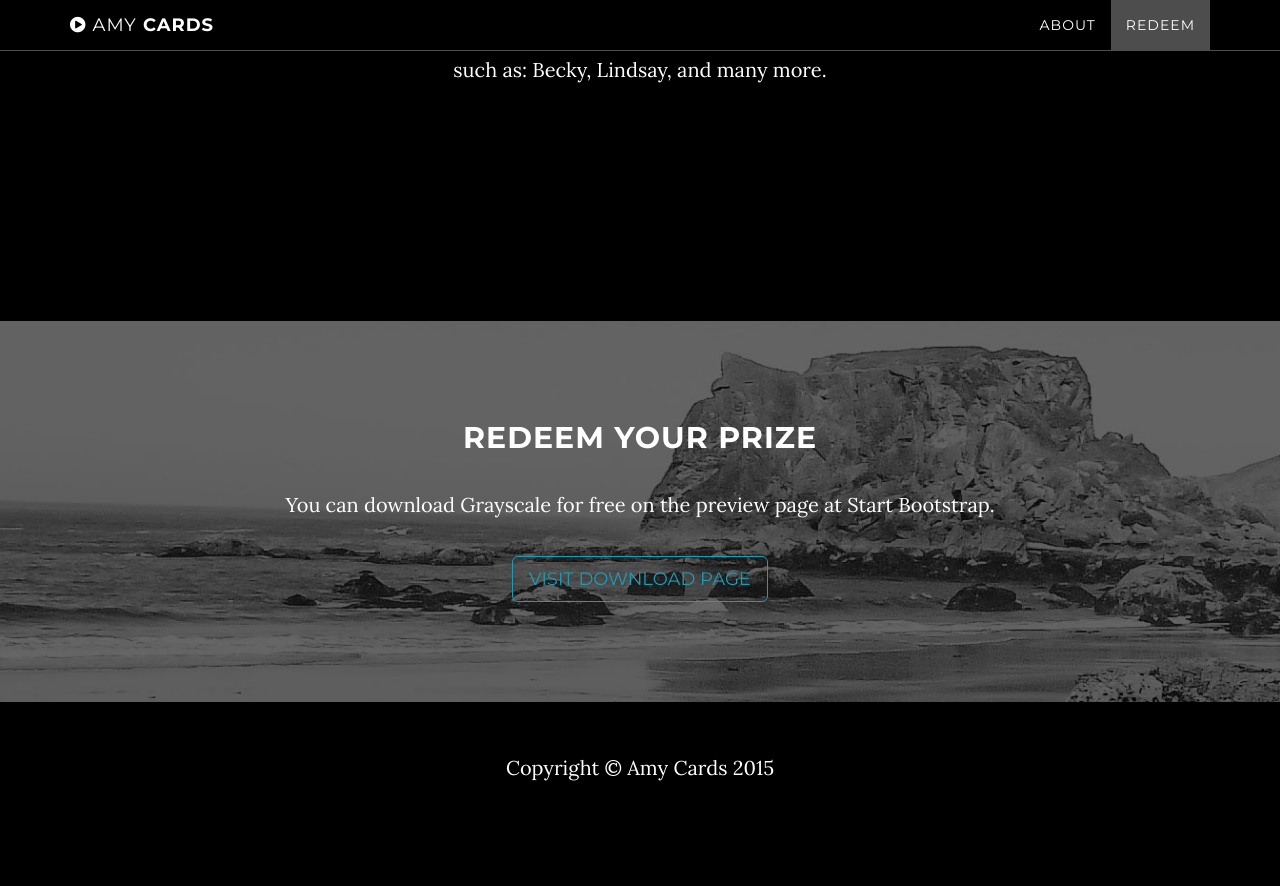
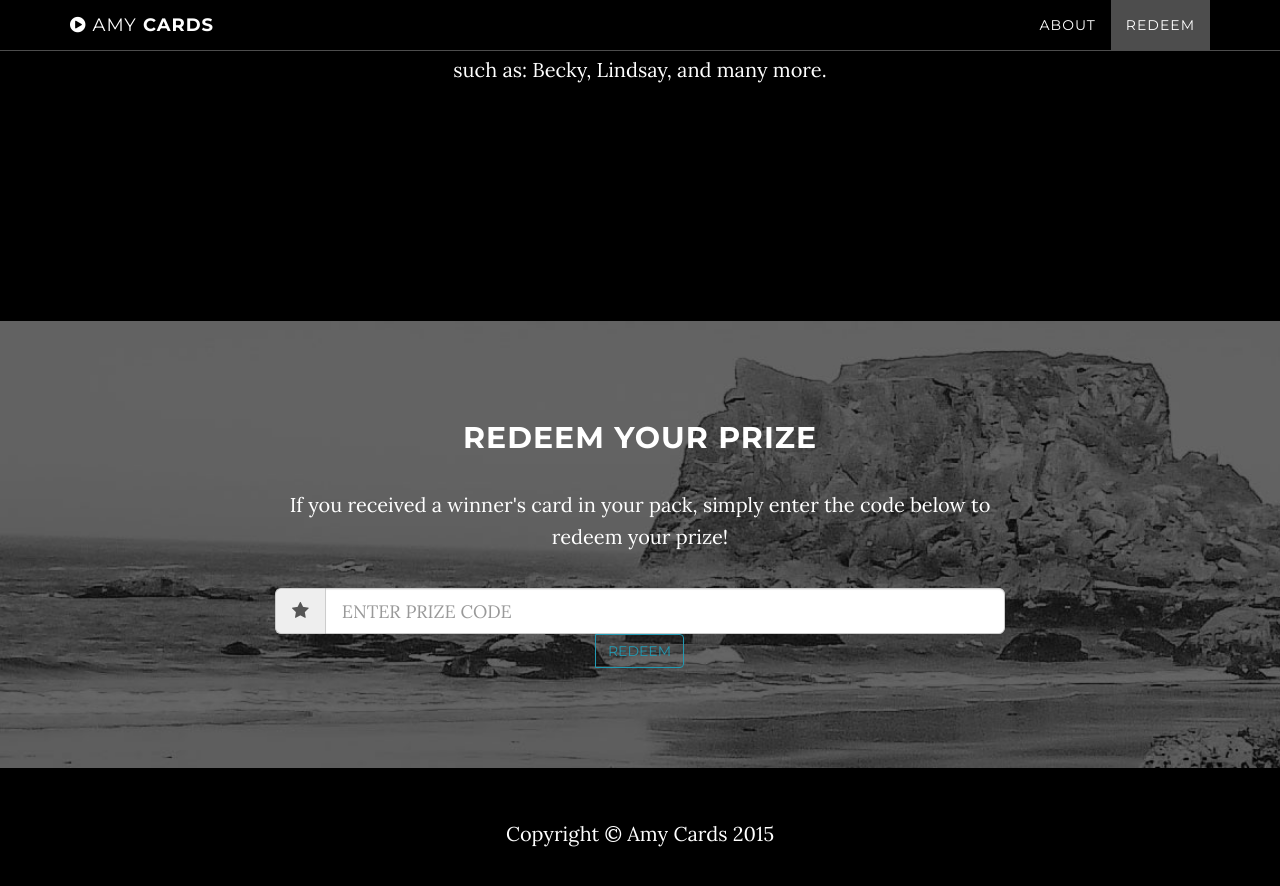
Before and after one commit to arturpawliszko/amy-cards, a Jekyll site: the page built from index.html, in a window 1280 px wide and 900 px high, scrolled down 1309 px. Shown: the top 886 px of the window. Built offline with Jekyll 4.4.1, drawn with Linux system fonts in a browser that asks for light colours; before the commit the page ends 2143 px from its top, so only the background shows below that.

Commit message:
Redeem box

```diff
--- a/_includes/header.html
+++ b/_includes/header.html
@@ -4,7 +4,7 @@
             <div class="container">
                 <div class="row">
                     <div class="col-md-8 col-md-offset-2">
-                        <h1 class="brand-heading">Amy Cards&#8482;</h1>
+                        <h1 class="brand-heading">Amy Cards</h1>
                         <p class="intro-text">Finally, collectible hockey cards worth caring for.</p>
                         <a href="#about" class="btn btn-circle page-scroll">
                             <i class="fa fa-angle-double-down animated"></i>
--- a/_includes/redeem.html
+++ b/_includes/redeem.html
@@ -4,8 +4,14 @@
             <div class="container">
                 <div class="col-lg-8 col-lg-offset-2">
                     <h2>Redeem Your Prize</h2>
-                    <p>You can download Grayscale for free on the preview page at Start Bootstrap.</p>
-                    <a href="http://startbootstrap.com/template-overviews/grayscale/" class="btn btn-default btn-lg">Visit Download Page</a>
+                    <p>If you received a winner's card in your pack, simply enter the code below to redeem your prize!</p>
+                    <div class="input-group input-group-lg">
+                      <span class="input-group-addon" id="sizing-addon1"><i class="fa fa-star"></i></span>
+                      <input type="text" class="form-control" placeholder="ENTER PRIZE CODE" aria-describedby="sizing-addon1">
+                    </div>
+                    <span class="input-group-btn">
+                        <button class="btn btn-default" type="button">REDEEM</button>
+                    </span>
                 </div>
             </div>
         </div>
```
